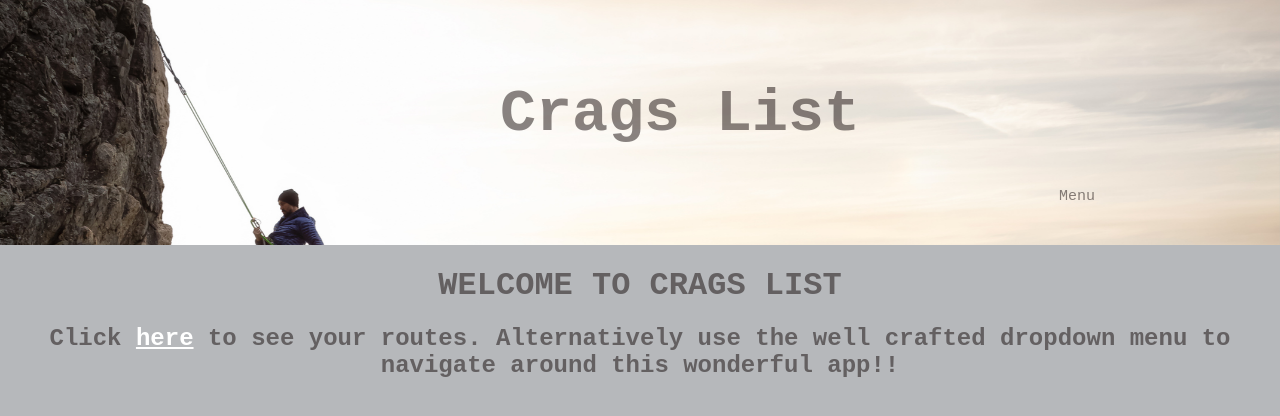
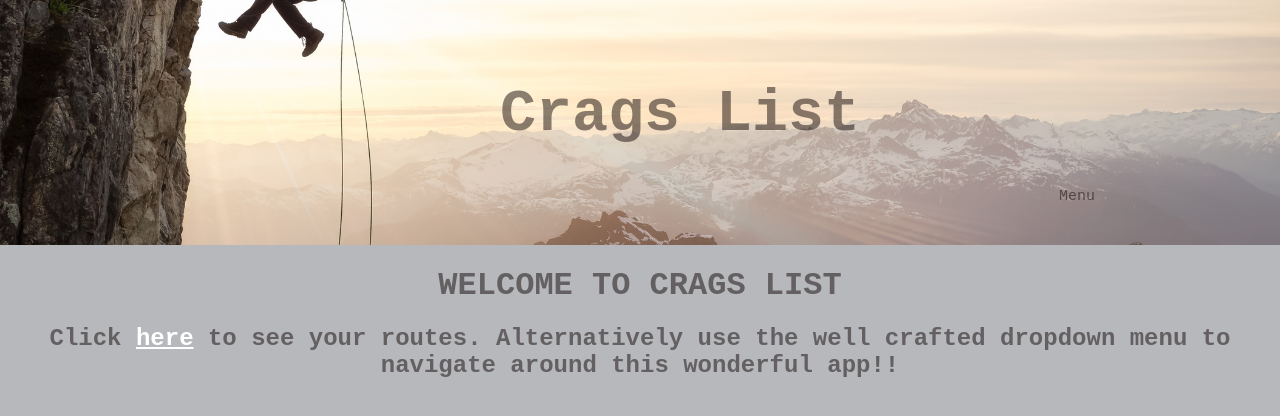
Before and after one commit to tmcgregor1989/python_project_crags_list, a Flask app: page / in a window 1280 px wide; the page is wider, and only the part inside the window is pictured. Shown: the top 416 px of that part. Run offline with Flask 2, Linux system fonts and the light colour scheme.

Commit message:
header adjusted

```diff
--- a/static/css/style.css
+++ b/static/css/style.css
@@ -8,7 +8,7 @@ body {
 
 header {
 
-    background:url('/static/images/another-header-image.jpeg') no-repeat center center fixed;
+    background:url('/static/images/another-header-image.jpeg') no-repeat center center;
     -webkit-background-size: cover;
     -moz-background-size: cover;
     -o-background-size: cover;
@@ -19,6 +19,7 @@ header {
     font-size: 30px;
     margin: 0%;
     width: 100%;
+    position: relative;
 
 }
 
```
